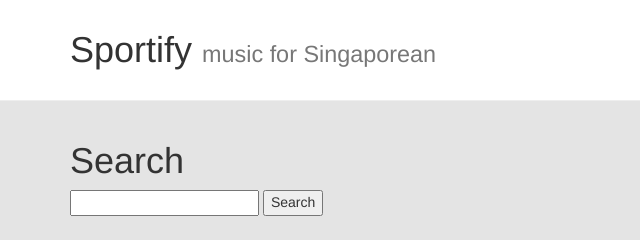
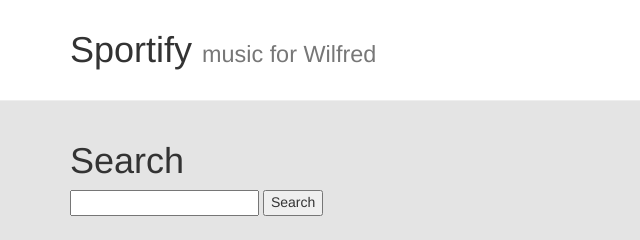
Before and after one commit to jjokom/music, a website: page index.html in a window 1280 px wide. Shown: the full height of the page, 0-640 px from the left. Drawn offline with Linux system fonts and the light colour scheme; a web font is replaced by a local one.

Commit message:
demo for wilfred

```diff
--- a/index.html
+++ b/index.html
@@ -10,7 +10,7 @@
   <body class="container-fullwidth">
     <div class="page-header">
       <div class="container">
-        <h1>Sportify <small>music for Singaporean</small></h1>
+        <h1>Sportify <small>music for Wilfred</small></h1>
       </div>
     </div>
 
```
